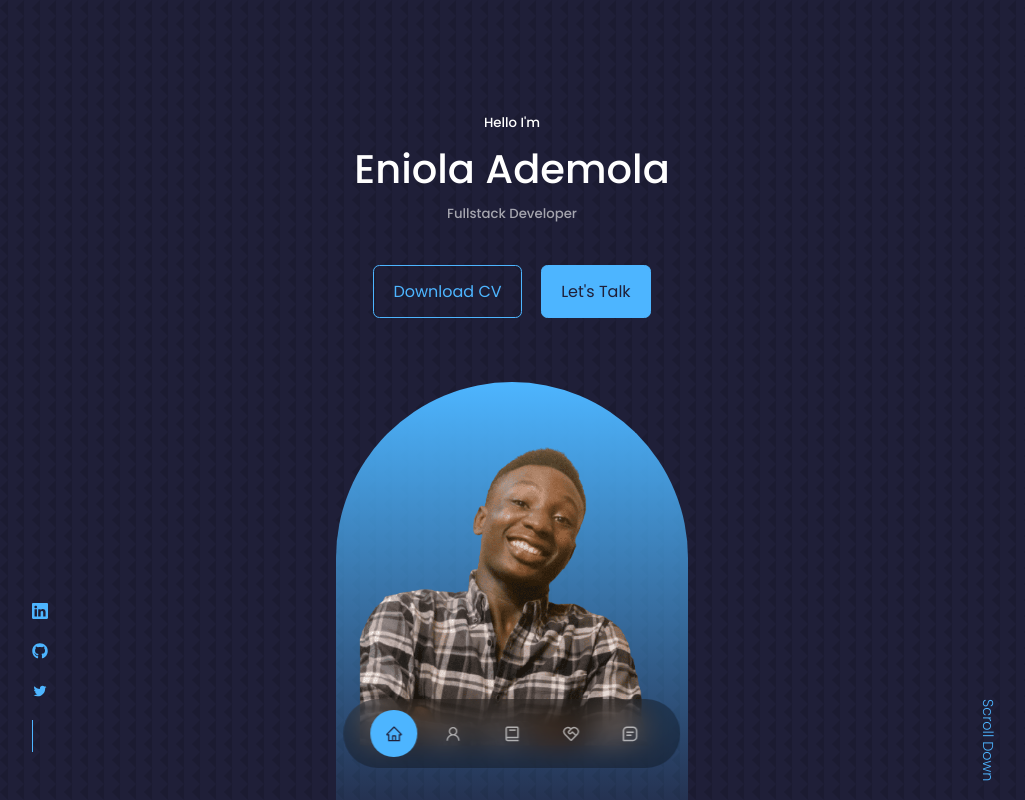
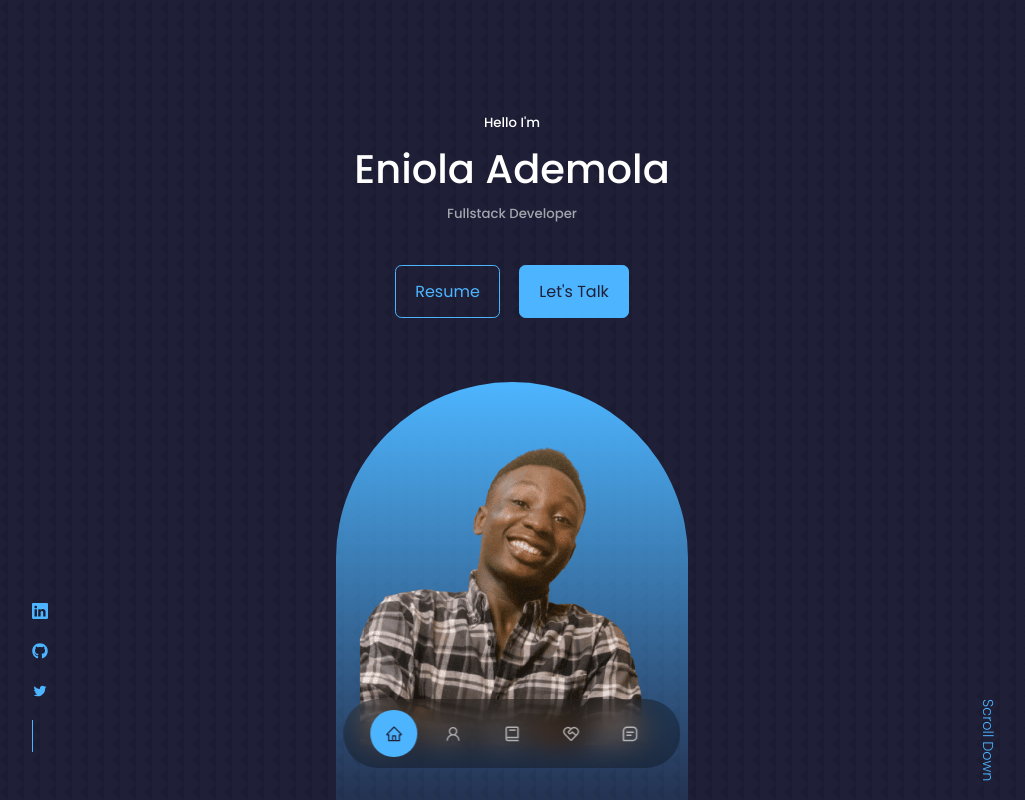
Before and after one commit to EniolaAdemola/react-portfolio-v1, a React (Create React App) app: page / in a window 1280 px wide. Shown: the top 800 px of the page, without its empty margins (128-1153 px from the left). Built offline with nearby package versions, Linux system fonts and the light colour scheme.

Commit message:
updated resume details

```diff
--- a/src/components/header/CTA.jsx
+++ b/src/components/header/CTA.jsx
@@ -1,11 +1,11 @@
 import React from "react";
-import CV from "../../asssets/cv.pdf";
+import CV from "../../asssets/EniolaAdemola-resume.pdf";
 
 const CTA = () => {
 	return (
 		<div className="cta">
-			<a href={CV} download className="btn">
-				Download CV
+			<a href={CV} target="_blank" rel="noreferrer noopenner" className="btn">
+				Resume
 			</a>
 			<a href="#contact" className="btn btn-primary">
 				Let's Talk
```
